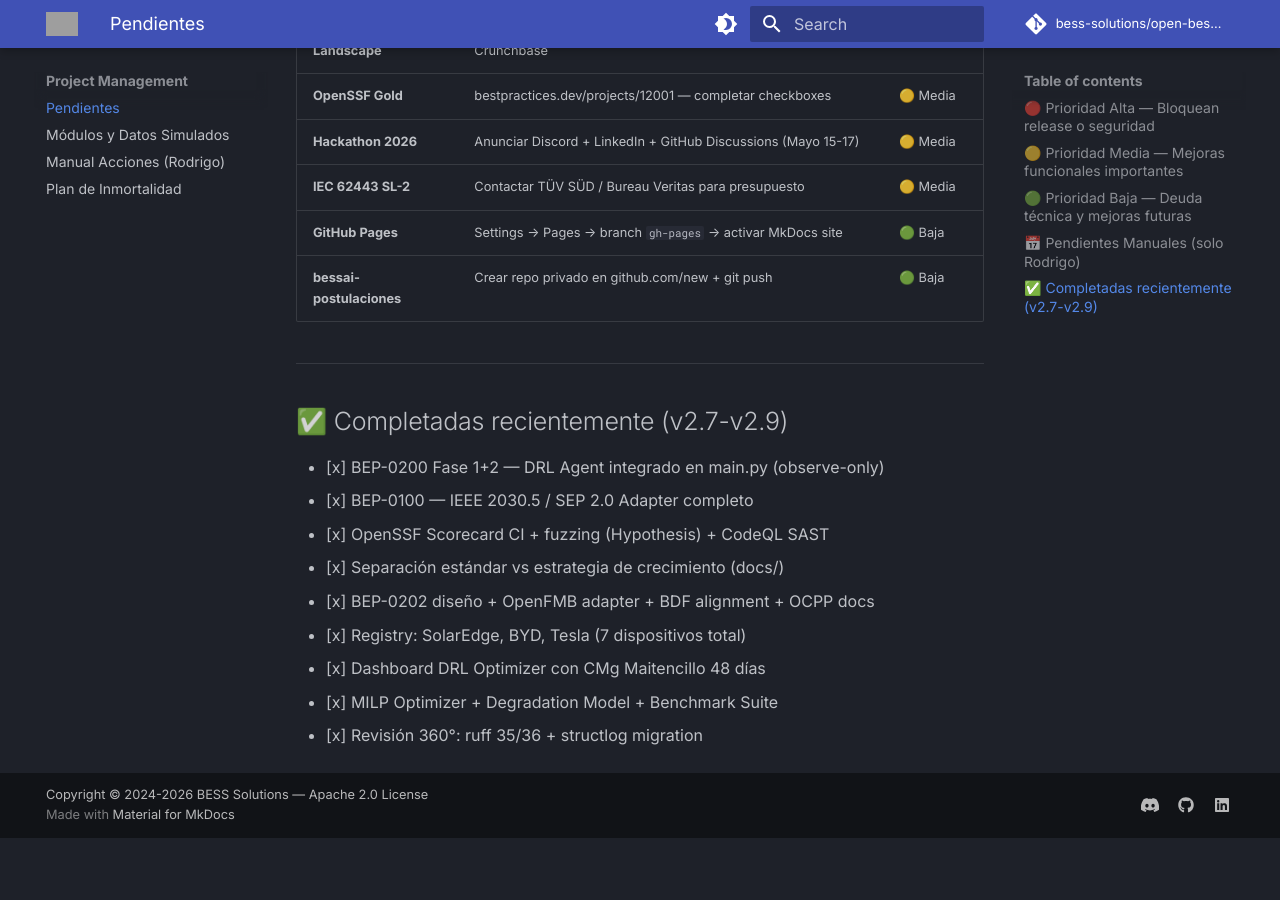
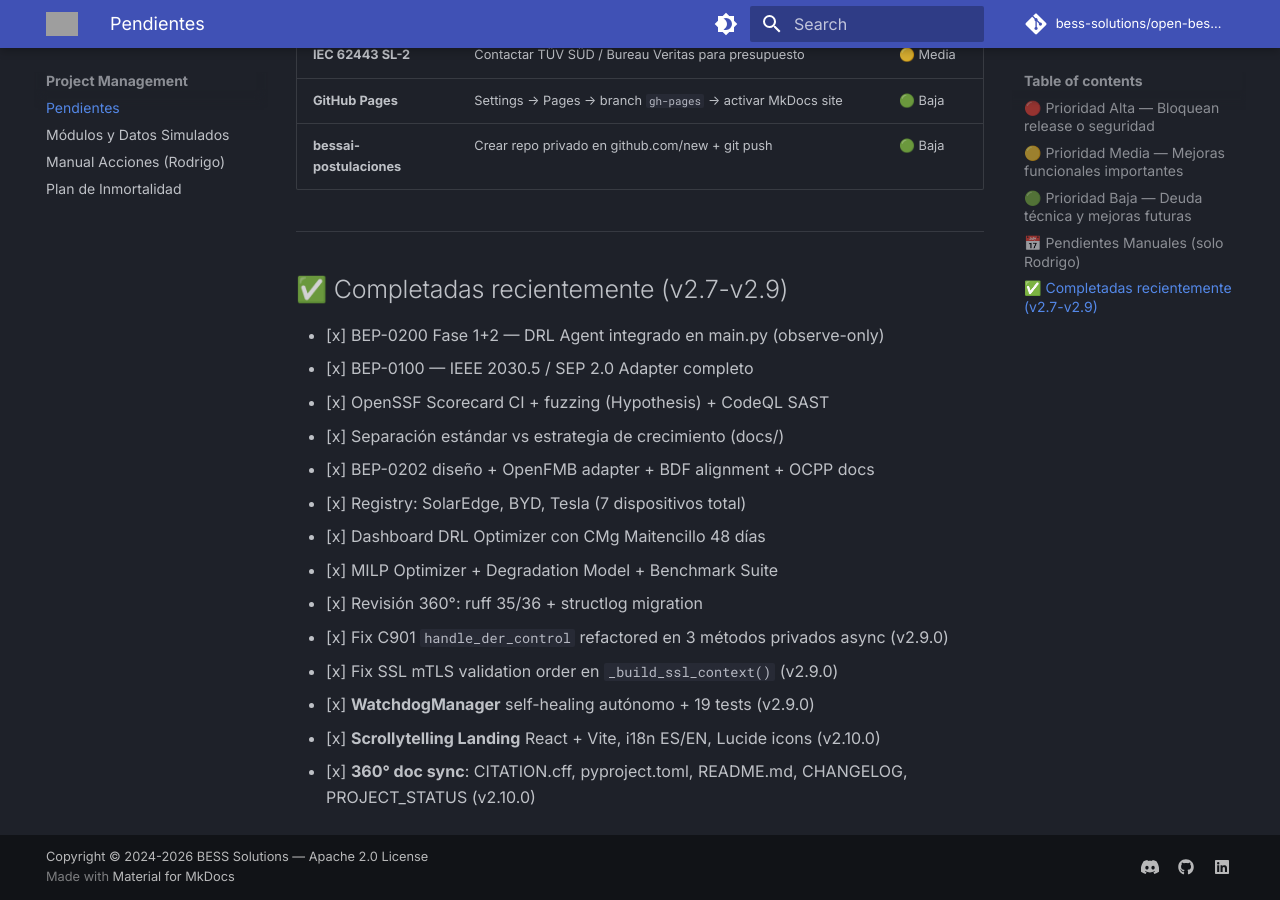
Before and after one commit to bess-solutions/open-bess-edge, an MkDocs documentation site: the page built from docs/PENDIENTES.md, in a window 1280 px wide and 900 px high, scrolled down 2464 px. Built offline with MkDocs 1.6.1 and Material for MkDocs 9.7.7, drawn with Linux system fonts in a browser that asks for light colours; comment, search, counter and statistics services are not loaded; the version menu is left out; before the commit the page ends 3302 px from its top, so only the background shows below that; some of the changed text lies outside the part shown; grey boxes are pictures that could not be loaded.

Commit message:
docs: 360deg sync v2.10.0-dev — CITATION, pyproject, README, CHANGELOG, PROJECT_STATUS, PENDIENTES
- CITATION.cff: v1.7.1 -> v2.10.0, abstract ampliado (7 fabricantes, MARL, WatchdogManager), IEC 62443 SL-2
- pyproject.toml: version 2.7.0 -> 2.10.0
- README.md: badge tests 490->613, estado v2.7.1->v2.10.0-dev, hardware 4->7 profiles, landing row
- CHANGELOG.md: entry [v2.10.0-dev] scrollytelling landing + doc sync, handoff timestamp actualizado
- PROJECT_STATUS.md: fila landing/ en módulos, entrada historial v2.10.0-dev, Tests block sync
- docs/PENDIENTES.md: ítems 1-2 completados (C901+SSL fix v2.9.0), 4 nuevos completed items, renumeración

```diff
--- a/docs/PENDIENTES.md
+++ b/docs/PENDIENTES.md
@@ -72,3 +70,8 @@
 - [x] Dashboard DRL Optimizer con CMg Maitencillo 48 días
 - [x] MILP Optimizer + Degradation Model + Benchmark Suite
 - [x] Revisión 360°: ruff 35/36 + structlog migration
+- [x] Fix C901 `handle_der_control` refactored en 3 métodos privados async (v2.9.0)
+- [x] Fix SSL mTLS validation order en `_build_ssl_context()` (v2.9.0)
+- [x] **WatchdogManager** self-healing autónomo + 19 tests (v2.9.0)
+- [x] **Scrollytelling Landing** React + Vite, i18n ES/EN, Lucide icons (v2.10.0)
+- [x] **360° doc sync**: CITATION.cff, pyproject.toml, README.md, CHANGELOG, PROJECT_STATUS (v2.10.0)
--- a/pyproject.toml
+++ b/pyproject.toml
@@ -13,7 +13,7 @@
 # ---------------------------------------------------------------------------
 [project]
 name            = "bessai-edge"
-version         = "2.7.0"
+version         = "2.10.0"
 description     = "Open-source industrial BESS gateway: Modbus, IEEE 2030.5, IEC 62443, MQTT, OpenTelemetry, Prometheus"
 readme          = "README.md"
 license         = { file = "LICENSE" }
```
Also changed, not shown: other parts of docs/PENDIENTES.md (+5 -7 lines), CHANGELOG.md (+32 -3 lines), PROJECT_STATUS.md (+6 -3 lines), README.md (+7 -7 lines), 1 other file.
